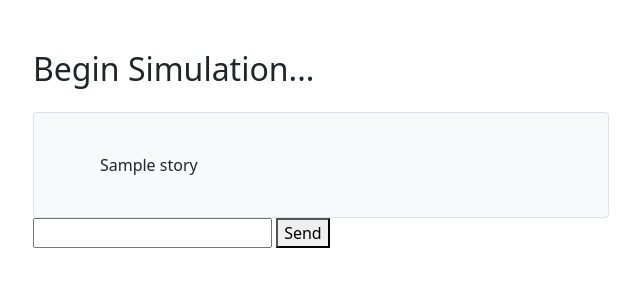
After one commit to rowinf/ancestry-project, a Flask app: template templates/simulation.html in a window 1280 px wide. The commit adds this page. Shown: the top 300 px of the page, without its empty margins (319-959 px from the left). Run offline with Flask 3, Linux system fonts and the light colour scheme; the template is opened without the code that fills it: most values are stand-ins (such as "Sample title", 1, 10 or a date in 2020); some libraries are stand-ins or nearby versions.

Commit message:
add data star with user input

```diff
--- a/app.py
+++ b/app.py
@@ -1,7 +1,10 @@
-from flask import Flask, render_template, request, redirect, url_for, flash
+from flask import Flask, render_template, request, redirect, url_for, flash, session, Response
+from datastar_py import ServerSentEventGenerator as SSE, attribute_generator as data
 from dotenv import load_dotenv
 import google.generativeai as genai
 import os
+import asyncio
+from datetime import datetime
 
 load_dotenv()
 
@@ -31,21 +34,37 @@ def questionnaire():
             flash('Interest is required!', 'danger')
             return redirect(url_for('questionnaire'))
 
-        user_input = f"""
+@app.route('/simulation', methods=['GET', 'POST'])
+def simulation():
+    if request.method == 'GET' and session.get('story'):
+        return render_template('simulation.html', story=session.get('story'))
+    interest = session.get('interest')
+    ancestor_name = session.get('ancestor_name')
+    birth_date = session.get('birth_date')
+
+    user_input = f"""
         I want to explore {interest}.
         My ancestor's name is {ancestor_name or 'unknown'} and they were born around {birth_date or 'an unknown time'}.
         """
 
-        try:
-            model = genai.GenerativeModel("gemini-2.5-pro")
-            convo = model.start_chat()
-            convo.send_message(SYSTEM_PROMPT)
-            convo.send_message(user_input)
-            story = convo.last.text
-        except Exception as e:
-            flash(f"Failed to generate story: {str(e)}", 'danger')
-            return redirect(url_for('questionnaire'))
+    try:
+        model = genai.GenerativeModel("gemini-2.5-pro")
+        convo = model.start_chat()
+        convo.send_message(SYSTEM_PROMPT)
+        convo.send_message(user_input)
+        story = convo.last.text
+        session['story'] = story
+    except Exception as e:
+        flash(f"Failed to generate story: {str(e)}", 'danger')
+        return redirect(url_for('questionnaire'))
 
-        return render_template('questionnaire.html', story=story)
+    return render_template('simulation.html', story=story)
 
-    return render_template('questionnaire.html')
+
+@app.route("/updates", methods=['POST'])
+def updates():
+    decision = request.form.get('decision')
+    def event_stream():
+        yield SSE.patch_elements(f"""<span id="decision-1">{decision}</span>""")
+
+    return Response(event_stream(), mimetype="text/event-stream")
--- a/main.py
+++ b/main.py
@@ -1,8 +1,4 @@
 from app import app
 
 if __name__ == "__main__":
-    app.run(debug=True)
-
-
-if __name__ == "__main__":
-    main()
+    app.run(debug=True, threaded=True)
--- a/pyproject.toml
+++ b/pyproject.toml
@@ -5,6 +5,8 @@ description = "Add your description here"
 readme = "README.md"
 requires-python = ">=3.12"
 dependencies = [
+    "datastar-py>=0.6.3",
+    "dotenv>=0.9.9",
     "flask>=3.1.1",
     "werkzeug>=3.1.3",
 ]
--- /dev/null
+++ b/templates/simulation.html
@@ -0,0 +1,38 @@
+<!DOCTYPE html>
+<html lang="en">
+<head>
+    <meta charset="UTF-8">
+    <meta name="viewport" content="width=device-width, initial-scale=1.0">
+    <title>Ancestry Questionnaire</title>
+    <link href="https://cdn.jsdelivr.net/npm/bootstrap@5.1.3/dist/css/bootstrap.min.css" rel="stylesheet">
+    <style>
+        .container {
+            max-width: 600px;
+            margin-top: 50px;
+        }
+        .flash-messages {
+            margin-bottom: 20px;
+        }
+    </style>
+</head>
+<body>
+    <div class="container">
+        <h2 class="mb-4">Begin Simulation...</h2>
+        {% if story %}
+        <div class="mt-4 p-3 border rounded bg-light" style="white-space: pre-wrap;">
+            {{ story }}
+        </div>
+        {% endif %}
+        <div>
+            <span id="decision-1"></span>
+        </div>
+        <form id="decision" data-on-submit="@post('{{ url_for('updates') }}', {contentType: 'form'})">
+            <input name="decision" type="text">
+            <button type="submit">
+                Send
+            </button>
+        </form>
+    </div>
+    <script src="https://cdn.jsdelivr.net/npm/bootstrap@5.1.3/dist/js/bootstrap.bundle.min.js"></script>
+    <script type="module" src="https://cdn.jsdelivr.net/gh/starfederation/datastar@main/bundles/datastar.js"></script>
+</body>
```
Also changed, not shown: templates/questionnaire.html (+1 -6 lines), README.md, 1 other file.
